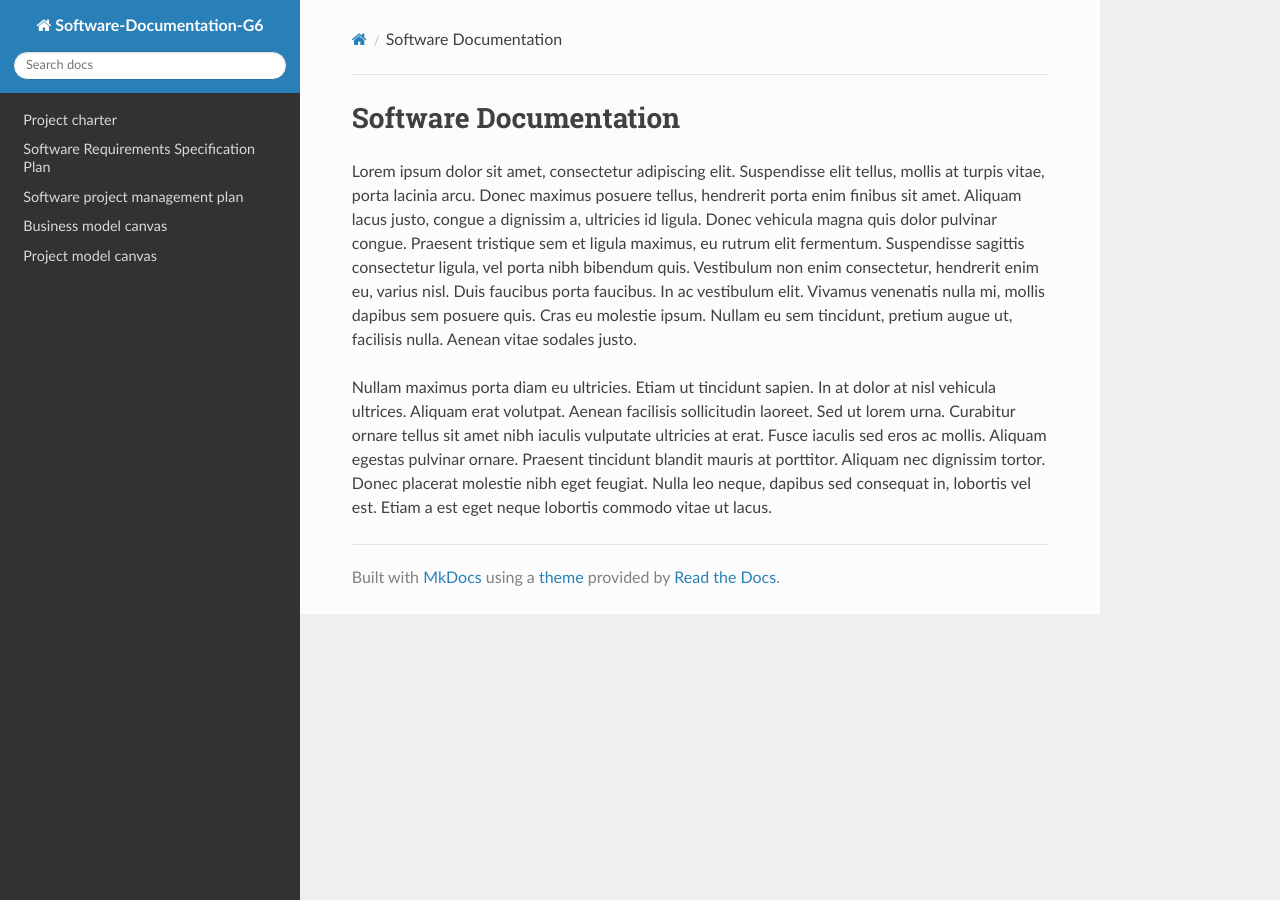
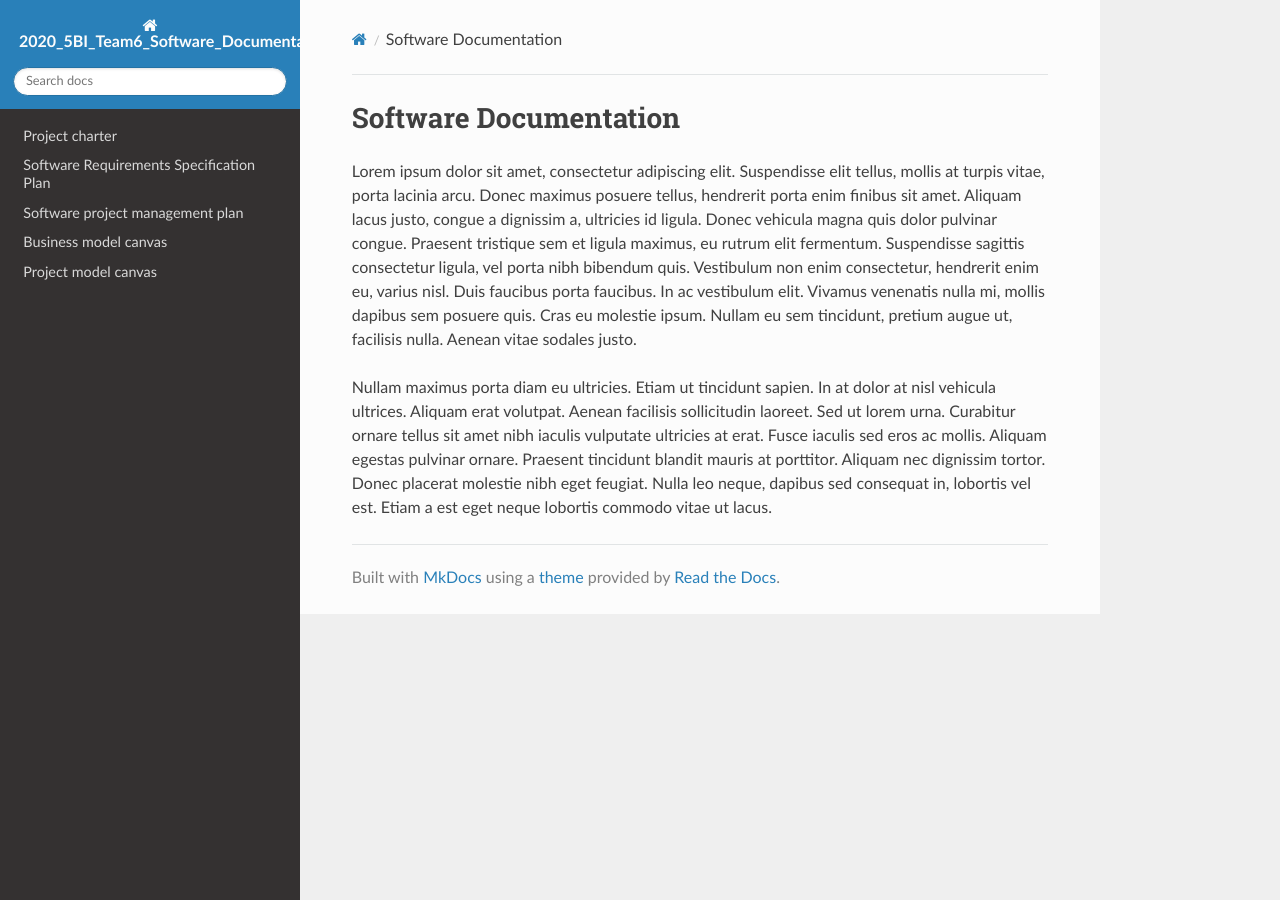
Before and after one commit to KilliKrate/Software-Documentation-G6, an MkDocs documentation site: the page built from docs/index.md, in a window 1280 px wide. Built offline with MkDocs 1.6.1, drawn with Linux system fonts in a browser that asks for light colours; nearby versions of some CDN libraries.

Commit message:
Update mkdocs.yml

```diff
--- a/mkdocs.yml
+++ b/mkdocs.yml
@@ -1,4 +1,4 @@
-site_name: Software-Documentation-G6
+site_name: 2020_5BI_Team6_Software_Documentation
 
 nav:
     - 'Project charter': 'project charter.md'
```
